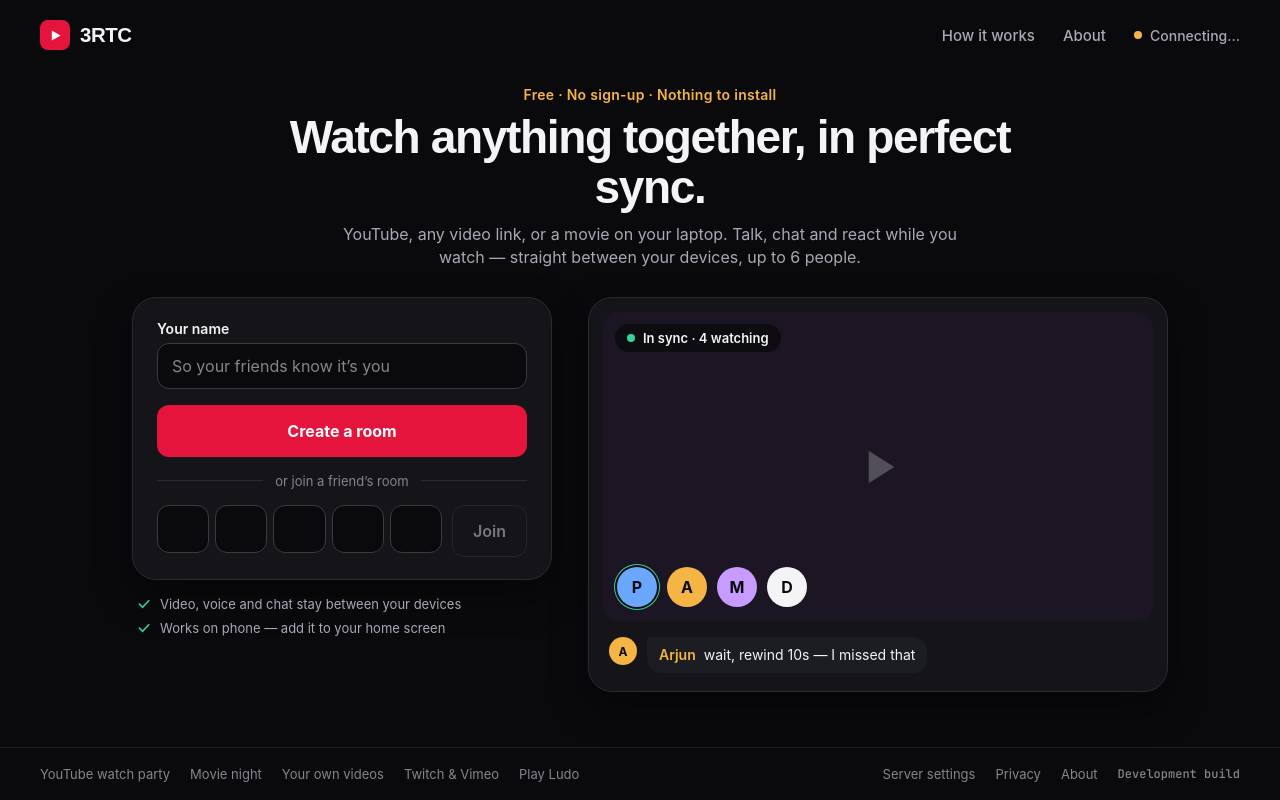
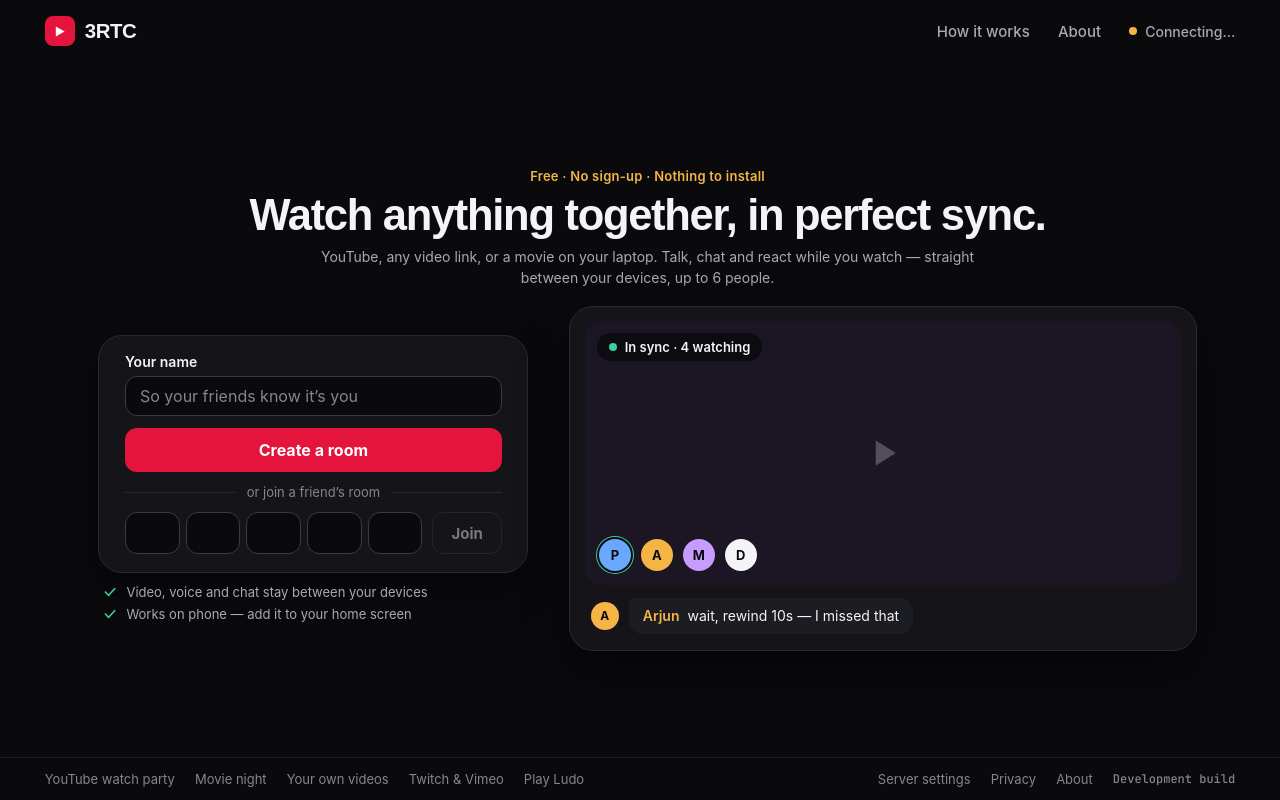
Before and after one commit to dash0200/3RTC, a React (Vite) app in the folder client/: page / in a window 1280 px wide. Built offline with nearby package versions, Linux system fonts and the light colour scheme; no server answers.

Commit message:
Landing page re aligned

```diff
--- a/client/src/redesign.css
+++ b/client/src/redesign.css
@@ -89,133 +89,269 @@
    Desktop home
    ========================================================================== */
 .dh {
-  flex: 1; min-height: 100%; width: 100%;
-  overflow-y: auto;
-  display: flex; flex-direction: column;
-  background: var(--rd-bg); color: var(--rd-text);
+  height: 100vh;
+  height: 100dvh;
+  width: 100%;
+  overflow: hidden;
+  display: flex;
+  flex-direction: column;
+  justify-content: space-between;
+  background: var(--rd-bg);
+  color: var(--rd-text);
 }
 .dh a { color: var(--rd-text-2); text-decoration: none; }
 .dh a:hover { color: var(--rd-text); }
+
 .dh-header {
-  display: flex; align-items: center; justify-content: space-between; gap: 16px;
-  padding: 20px 40px;
-}
-.dh-nav { display: flex; align-items: center; gap: 28px; font-size: 15px; font-weight: 500; }
+  display: flex;
+  align-items: center;
+  justify-content: space-between;
+  gap: 16px;
+  padding: clamp(14px, 2vh, 22px) clamp(24px, 3.5vw, 48px);
+  flex: none;
+}
+.dh-nav { display: flex; align-items: center; gap: clamp(20px, 2.2vw, 32px); font-size: 15px; font-weight: 500; }
 .dh-status { display: inline-flex; align-items: center; gap: 8px; color: var(--rd-text-2); font-size: 14px; }
 .dh-dot { width: 8px; height: 8px; border-radius: 50%; background: var(--rd-warn); }
 .dh-status.is-online .dh-dot, .dh-dot.is-live { background: var(--rd-live); }
 
 .dh-main {
   flex: 1;
-  display: flex; flex-direction: column; align-items: center; justify-content: flex-start;
-  gap: 28px;
-  padding: 16px 40px 36px;
-  max-width: 1180px;
+  min-height: 0;
+  display: flex;
+  flex-direction: column;
+  align-items: center;
+  justify-content: center;
+  gap: clamp(12px, 2.2vh, 26px);
+  padding: 0 clamp(24px, 3.5vw, 48px);
+  max-width: min(1480px, 94vw);
   margin: 0 auto;
   width: 100%;
 }
 .dh-hero-intro {
-  display: flex; flex-direction: column; align-items: center; text-align: center;
-  gap: 10px; max-width: 760px;
-}
-.dh-eyebrow { color: var(--rd-warn); font-size: 14px; font-weight: 600; letter-spacing: 0.02em; margin: 0; }
+  display: flex;
+  flex-direction: column;
+  align-items: center;
+  text-align: center;
+  gap: clamp(6px, 1vh, 10px);
+  max-width: 820px;
+  flex: none;
+}
+.dh-eyebrow {
+  color: var(--rd-warn);
+  font-size: clamp(13px, 1.4vh, 14px);
+  font-weight: 600;
+  letter-spacing: 0.02em;
+  margin: 0;
+}
 .dh-headline {
   font-family: var(--font-display);
-  font-size: clamp(32px, 3.6vw, 48px);
-  line-height: 1.08; letter-spacing: -0.03em; font-weight: 700;
+  font-size: clamp(30px, 3.4vw, 50px);
+  line-height: 1.08;
+  letter-spacing: -0.03em;
+  font-weight: 700;
   margin: 0;
   color: var(--rd-text);
 }
-.dh-sub { font-size: 16px; line-height: 1.45; color: var(--rd-text-2); margin: 0; max-width: 620px; }
-
-/* Parallel Content Grid: Login card on left, Preview on right */
+.dh-sub {
+  font-size: clamp(14px, 1.5vh, 16px);
+  line-height: 1.45;
+  color: var(--rd-text-2);
+  margin: 0;
+  max-width: 680px;
+}
+
+/* Parallel Content Grid: Login card on left, Large Preview on right */
 .dh-content-grid {
   width: 100%;
   display: flex;
-  align-items: flex-start;
+  align-items: center;
   justify-content: center;
-  gap: 36px;
+  gap: clamp(24px, 3.2vw, 48px);
+  min-height: 0;
+  flex: 0 1 auto;
 }
 .dh-action-column {
-  flex: 0 1 420px;
-  max-width: 440px;
+  flex: 0 1 430px;
+  max-width: 450px;
   min-width: 320px;
   display: flex;
   flex-direction: column;
-  gap: 16px;
+  gap: clamp(10px, 1.4vh, 16px);
 }
 
 .dh-card {
-  background: var(--rd-surface); border: 1px solid var(--rd-line);
-  border-radius: var(--radius-sheet); padding: 22px 24px;
-  display: flex; flex-direction: column; gap: 16px;
+  background: var(--rd-surface);
+  border: 1px solid var(--rd-line);
+  border-radius: var(--radius-sheet);
+  padding: clamp(16px, 2.2vh, 22px) clamp(18px, 2vw, 26px);
+  display: flex;
+  flex-direction: column;
+  gap: clamp(10px, 1.5vh, 15px);
   box-shadow: 0 16px 36px rgba(0, 0, 0, 0.4);
 }
 .dh-field { display: flex; flex-direction: column; gap: 6px; }
 .dh-field label { font-size: 14px; font-weight: 600; color: var(--rd-text); }
 .dh-field input {
-  height: 46px; padding: 0 14px;
-  border-radius: var(--radius-input); border: 1px solid var(--rd-line-strong);
-  background: var(--rd-bg); color: var(--rd-text);
+  height: clamp(40px, 4.8vh, 48px);
+  padding: 0 14px;
+  border-radius: var(--radius-input);
+  border: 1px solid var(--rd-line-strong);
+  background: var(--rd-bg);
+  color: var(--rd-text);
   font-size: 16px;
 }
 .dh-field input::placeholder { color: var(--rd-text-3); }
 .dh-field input:focus { border-color: var(--rd-focus); outline: none; }
-.dh-divider { display: flex; align-items: center; gap: 12px; color: var(--rd-text-3); font-size: 13px; }
+.dh-card .rd-btn-primary {
+  min-height: clamp(44px, 5.2vh, 50px);
+  font-size: 16px;
+  font-weight: 700;
+}
+.dh-divider {
+  display: flex;
+  align-items: center;
+  gap: 12px;
+  color: var(--rd-text-3);
+  font-size: 13px;
+}
 .dh-divider::before, .dh-divider::after { content: ''; flex: 1; height: 1px; background: var(--rd-line); }
 .dh-join { display: flex; gap: 10px; }
 .dh-code { flex: 1; min-width: 0; display: flex; gap: 6px; border: 0; padding: 0; margin: 0; }
 .dh-code input {
-  flex: 1; width: 0; height: 48px;
-  border-radius: var(--radius-input); border: 1px solid var(--rd-line-strong);
-  background: var(--rd-bg); color: var(--rd-text);
+  flex: 1;
+  width: 0;
+  height: clamp(42px, 5vh, 48px);
+  border-radius: var(--radius-input);
+  border: 1px solid var(--rd-line-strong);
+  background: var(--rd-bg);
+  color: var(--rd-text);
   text-align: center;
-  font-family: var(--font-mono); font-size: 20px; font-weight: 700;
+  font-family: var(--font-mono);
+  font-size: clamp(17px, 1.8vw, 20px);
+  font-weight: 700;
 }
 .dh-code input:focus { border-color: var(--rd-focus); outline: none; }
-
-.dh-points { list-style: none; display: flex; flex-direction: column; gap: 8px; color: var(--rd-text-2); font-size: 13px; padding: 0 4px; margin: 0; }
+.dh-join .rd-btn-secondary {
+  min-height: clamp(42px, 5vh, 48px);
+  padding: 0 18px;
+  font-size: 15px;
+  font-weight: 700;
+}
+
+.dh-points {
+  list-style: none;
+  display: flex;
+  flex-direction: column;
+  gap: 6px;
+  color: var(--rd-text-2);
+  font-size: 13px;
+  padding: 0 4px;
+  margin: 0;
+}
 .dh-points li { display: flex; align-items: center; gap: 8px; }
 .dh-points svg { color: var(--rd-live); flex: none; }
 
+/* Large Expansive Room Preview on Right */
 .dh-preview {
-  flex: 1 1 480px; max-width: 580px; min-width: 320px;
-  background: var(--rd-surface); border: 1px solid var(--rd-line);
-  border-radius: var(--radius-sheet); padding: 14px;
-  display: flex; flex-direction: column; gap: 12px;
-  box-shadow: 0 16px 36px rgba(0, 0, 0, 0.4);
+  flex: 1 1 560px;
+  max-width: 760px;
+  min-width: 360px;
+  background: var(--rd-surface);
+  border: 1px solid var(--rd-line);
+  border-radius: var(--radius-sheet);
+  padding: clamp(12px, 1.8vh, 18px);
+  display: flex;
+  flex-direction: column;
+  gap: clamp(10px, 1.4vh, 14px);
+  box-shadow: 0 20px 48px rgba(0, 0, 0, 0.45);
 }
 .dh-preview-video {
-  position: relative; aspect-ratio: 16 / 9;
-  border-radius: var(--radius-video); background: #1b1524; overflow: hidden;
-  display: flex; align-items: center; justify-content: center;
-}
-.dh-preview-play { color: rgba(244, 244, 246, 0.25); }
+  position: relative;
+  aspect-ratio: 16 / 9;
+  max-height: clamp(210px, 33vh, 340px);
+  border-radius: var(--radius-video);
+  background: #1b1524;
+  overflow: hidden;
+  display: flex;
+  align-items: center;
+  justify-content: center;
+}
+.dh-preview-play {
+  width: clamp(44px, 5.5vh, 56px);
+  height: clamp(44px, 5.5vh, 56px);
+  color: rgba(244, 244, 246, 0.25);
+}
 .dh-pill {
-  position: absolute; top: 12px; left: 12px;
-  display: inline-flex; align-items: center; gap: 8px;
-  padding: 6px 12px; border-radius: 999px;
-  background: rgba(10, 10, 13, 0.8);
-  font-size: 13px; font-weight: 600;
-}
-.dh-people { position: absolute; left: 14px; bottom: 14px; display: flex; gap: 10px; }
+  position: absolute;
+  top: 12px;
+  left: 12px;
+  display: inline-flex;
+  align-items: center;
+  gap: 8px;
+  padding: 6px 12px;
+  border-radius: 999px;
+  background: rgba(10, 10, 13, 0.85);
+  backdrop-filter: blur(8px);
+  -webkit-backdrop-filter: blur(8px);
+  font-size: 13px;
+  font-weight: 600;
+}
+.dh-people {
+  position: absolute;
+  left: 14px;
+  bottom: 14px;
+  display: flex;
+  gap: 10px;
+}
 .dh-av {
-  width: 40px; height: 40px; border-radius: 50%;
-  background: var(--av); color: var(--rd-bg);
-  display: inline-flex; align-items: center; justify-content: center;
-  font-weight: 700; font-size: 16px; flex: none;
-}
-.dh-av.is-speaking { box-shadow: 0 0 0 3px #1b1524, 0 0 0 6px var(--rd-live); }
-.dh-av-sm { width: 28px; height: 28px; font-size: 12px; }
-.dh-preview-chat { display: flex; align-items: flex-start; gap: 10px; padding: 4px 6px; }
-.dh-preview-chat p { background: var(--rd-raised); border-radius: 4px 14px 14px 14px; padding: 8px 12px; font-size: 14px; line-height: 1.4; margin: 0; }
+  width: clamp(32px, 4vh, 40px);
+  height: clamp(32px, 4vh, 40px);
+  border-radius: 50%;
+  background: var(--av);
+  color: var(--rd-bg);
+  display: inline-flex;
+  align-items: center;
+  justify-content: center;
+  font-weight: 700;
+  font-size: clamp(13px, 1.6vh, 16px);
+  flex: none;
+}
+.dh-av.is-speaking {
+  box-shadow: 0 0 0 2px #1b1524, 0 0 0 4px var(--rd-live);
+}
+.dh-av-sm {
+  width: 28px;
+  height: 28px;
+  font-size: 12px;
+}
+.dh-preview-chat {
+  display: flex;
+  align-items: center;
+  gap: 10px;
+  padding: 2px 6px;
+}
+.dh-preview-chat p {
+  background: var(--rd-raised);
+  border-radius: 4px 14px 14px 14px;
+  padding: 8px 14px;
+  font-size: 14px;
+  line-height: 1.4;
+  margin: 0;
+}
 .dh-preview-chat strong { color: var(--rd-warn); font-weight: 600; margin-right: 4px; }
 
 .dh-footer {
   border-top: 1px solid var(--rd-raised);
-  padding: 18px 40px;
-  display: flex; flex-wrap: wrap; align-items: center; justify-content: space-between; gap: 8px 24px;
-  font-size: 13px; color: var(--rd-text-3);
+  padding: clamp(10px, 1.6vh, 16px) clamp(24px, 3.5vw, 48px);
+  display: flex;
+  flex-wrap: wrap;
+  align-items: center;
+  justify-content: space-between;
+  gap: 8px 24px;
+  font-size: 13px;
+  color: var(--rd-text-3);
+  flex: none;
 }
 .dh-footer nav { display: flex; flex-wrap: wrap; align-items: center; gap: 8px 20px; }
 .dh-footer a { color: var(--rd-text-3); }
@@ -223,11 +359,32 @@
 .dh-linkbtn:hover { color: var(--rd-text); }
 .dh-build { font-family: var(--font-mono); font-size: 12px; }
 
-@media (max-width: 900px) {
-  .dh-header, .dh-main, .dh-footer { padding-left: 20px; padding-right: 20px; }
-  .dh-content-grid { flex-direction: column; align-items: center; }
-  .dh-action-column { width: 100%; max-width: 440px; }
-  .dh-preview { display: none; }
+@media (max-width: 900px), (max-height: 560px) {
+  .dh {
+    height: auto;
+    min-height: 100%;
+    overflow-y: auto;
+  }
+  .dh-header, .dh-main, .dh-footer {
+    padding-left: 20px;
+    padding-right: 20px;
+  }
+  .dh-main {
+    padding-top: 16px;
+    padding-bottom: 24px;
+    justify-content: flex-start;
+  }
+  .dh-content-grid {
+    flex-direction: column;
+    align-items: center;
+  }
+  .dh-action-column {
+    width: 100%;
+    max-width: 440px;
+  }
+  .dh-preview {
+    display: none;
+  }
 }
 
 /* ==========================================================================
```
